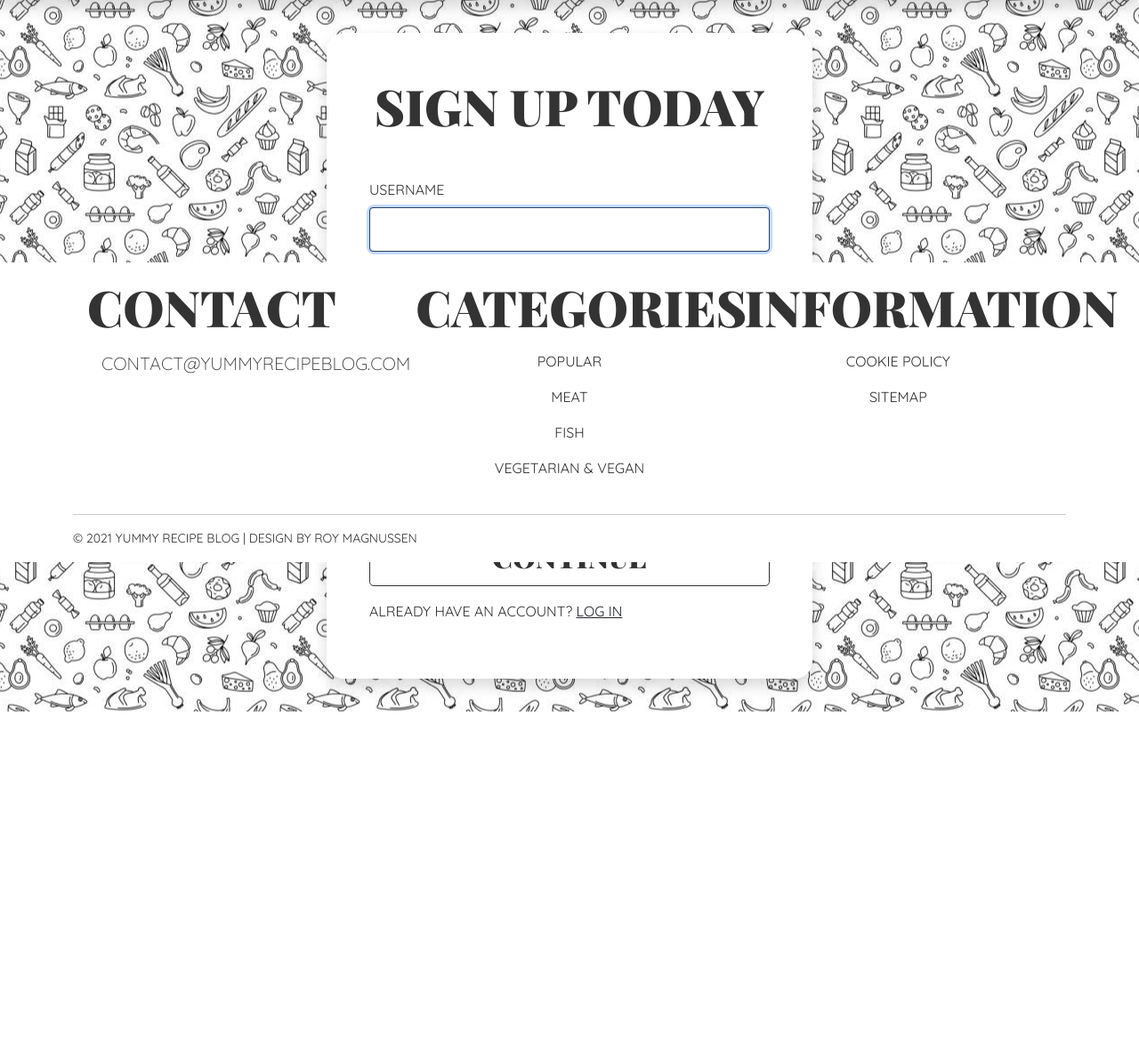
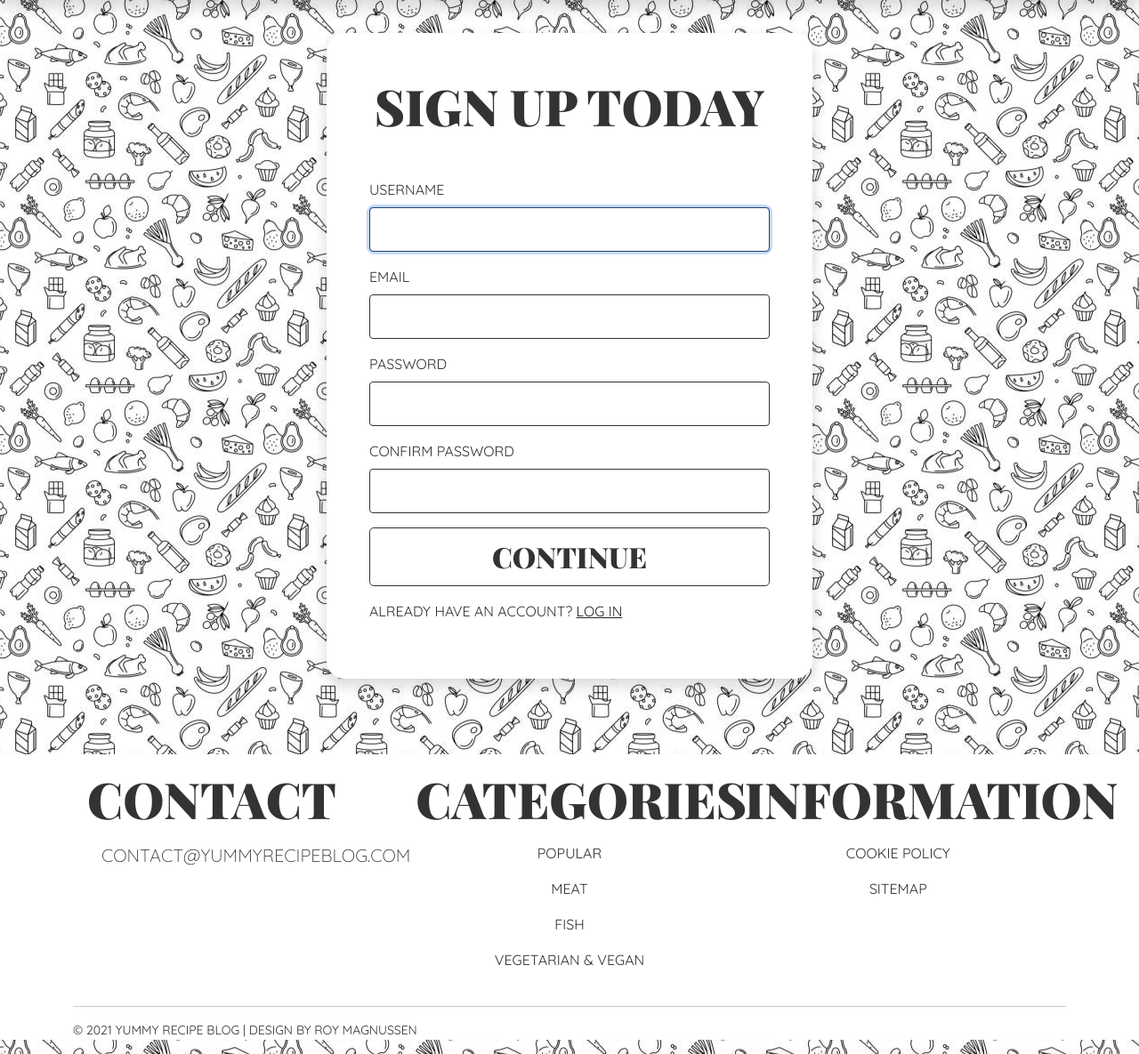
Before and after one commit to RoyMagnussen/Yummy-Recipe-Blog, a Django app: page /signup/ in a window 1280 px wide. Shown: the part 168-1353 px from the top of the page at 89% size. Before the commit the page ends 968 px from the top, so only its background shows below. Run offline with Django 3.2, Linux system fonts and the light colour scheme; the visitor is signed in with stand-in values (Sample User, id 1); parts of the project's set-up code (start-up, migrations or seed data) failed here and were passed over; some libraries are stand-ins or nearby versions.

Commit message:
Added position static and fixed bottom classes to footer.

```diff
--- a/templates/includes/footer.html
+++ b/templates/includes/footer.html
@@ -1,4 +1,4 @@
-<footer class="bg-white fixed-bottom">
+<footer class="bg-white position-static fixed-bottom mb-0 mt-5">
     <div class="container">
         <div class="row p-3">
             <div class="col-12 col-sm-6 col-md-4">
```
